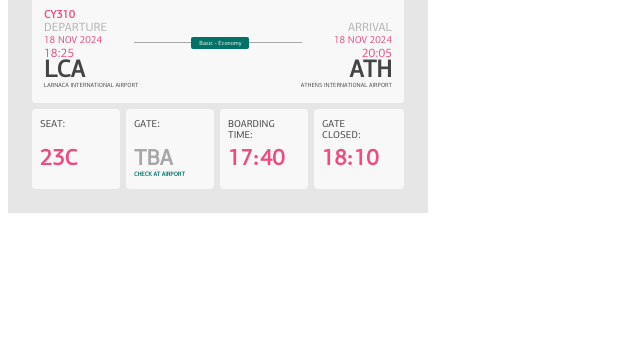
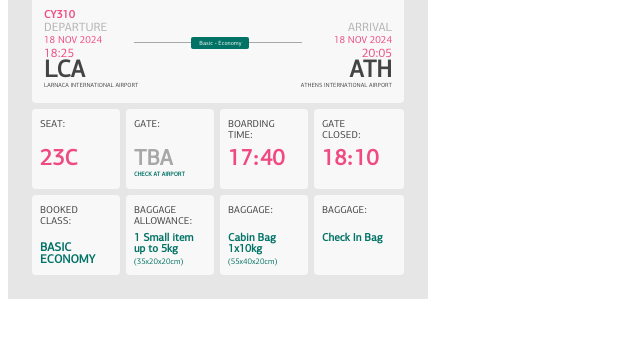
Before and after one commit to karlozjaramillo/cy-boarding-pass, a plain HTML site: page index.html in a window 1280 px wide. Shown: the part 164-502 px from the top of the page, without its empty margins (0-640 px from the left). Drawn offline with Linux system fonts and the light colour scheme.

```diff
--- a/index.html
+++ b/index.html
@@ -231,6 +231,70 @@
                     </table>
                 </td>
             </tr>
+            <tr>
+                <td style="padding-top: 6px;">
+                    <table style="width: 100%;">
+                        <tbody style="vertical-align: top;">
+                            <tr>
+                                <td style="width: 25%; border-radius: 4px; padding: 0 5px 0 0;">
+                                    <table style="width: 100%; height: 80px; background-color: #F8F8F8; border-radius: 4px; padding: 10px 8px;">
+                                        <tbody>
+                                            <tr>
+                                                <td style="vertical-align:top; height: 23px; padding-bottom: 10px; font-size: 10px; font-weight: 500; line-height: 11px; color: #444444;"><span>BOOKED<br>CLASS:</span></brCLASS:<>
+                                            </tr>
+                                            <tr>
+                                                <td style="vertical-align:bottom; font-size: 12px; font-weight: 600; line-height: 12px; color: #007266;"><span>BASIC<br>ECONOMY</span></brECONOMY<>
+                                            </tr>
+                                        </tbody>
+                                    </table>
+                                </td>
+                                <td style="width: 25%; border-radius: 4px; padding: 0 4px 0 1px;">
+                                    <table style="width: 100%; height: 80px; background-color: #F8F8F8; border-radius: 4px; padding: 10px 8px;">
+                                        <tbody>
+                                            <tr>
+                                                <td style="vertical-align:top; height: 23px; padding-bottom: 4px; font-size: 10px; font-weight: 500; line-height: 11px; color: #444444;"><span>BAGGAGE<br>ALLOWANCE:</span></brALLOWANCE:<>
+                                            </tr>
+                                            <tr>
+                                                <td style="vertical-align:top; font-size: 11px; font-weight: 600; line-height: 11px; color: #007266;"><span>1 Small item up to 5kg</span></td>
+                                            </tr>
+                                            <tr>
+                                                <td style="font-size: 8px; font-weight: 500; line-height: 8px; color: #007266;"><span>(35x20x20cm)</span></td>
+                                            </tr>
+                                        </tbody>
+                                    </table>
+                                </td>
+                                <td style="width: 25%; border-radius: 4px; padding: 0 3px 0 2px;">
+                                    <table style="width: 100%; height: 80px; background-color: #F8F8F8; border-radius: 4px; padding: 10px 8px;">
+                                        <tbody>
+                                            <tr>
+                                                <td style="vertical-align:top; height: 23px; padding-bottom: 4px; font-size: 10px; font-weight: 500; line-height: 11px; color: #444444;"><span>BAGGAGE:</span></td>
+                                            </tr>
+                                            <tr>
+                                                <td style="vertical-align:top; font-size: 11px; font-weight: 600; line-height: 11px; color: #007266;"><span>Cabin Bag 1x10kg</span></td>
+                                            </tr>
+                                            <tr>
+                                                <td style="font-size: 8px; font-weight: 500; line-height: 8px; color: #007266;"><span>(55x40x20cm)</span></td>
+                                            </tr>
+                                        </tbody>
+                                    </table>
+                                </td>
+                                <td style="width: 25%; border-radius: 4px;padding: 0 0 0 3px;">
+                                    <table style="width: 100%; height: 80px; background-color: #F8F8F8; border-radius: 4px; padding: 10px 8px;">
+                                        <tbody>
+                                            <tr>
+                                                <td style="vertical-align:top; height: 23px; padding-bottom: 4px; font-size: 10px; font-weight: 500; line-height: 11px; color: #444444;"><span>BAGGAGE:</span></brCLOSED:<>
+                                            </tr>
+                                            <tr>
+                                                <td style="vertical-align:top; font-size: 11px; font-weight: 600; line-height: 11px; color: #007266;"><span>Check In Bag</span></td>
+                                            </tr>
+                                        </tbody>
+                                    </table>
+                                </td>
+                            </tr>
+                        </tbody>
+                    </table>
+                </td>
+            </tr>
         </tbody>
     </table>
 </body>
```
Also changed, not shown: images/icon-no-service.png (added).
